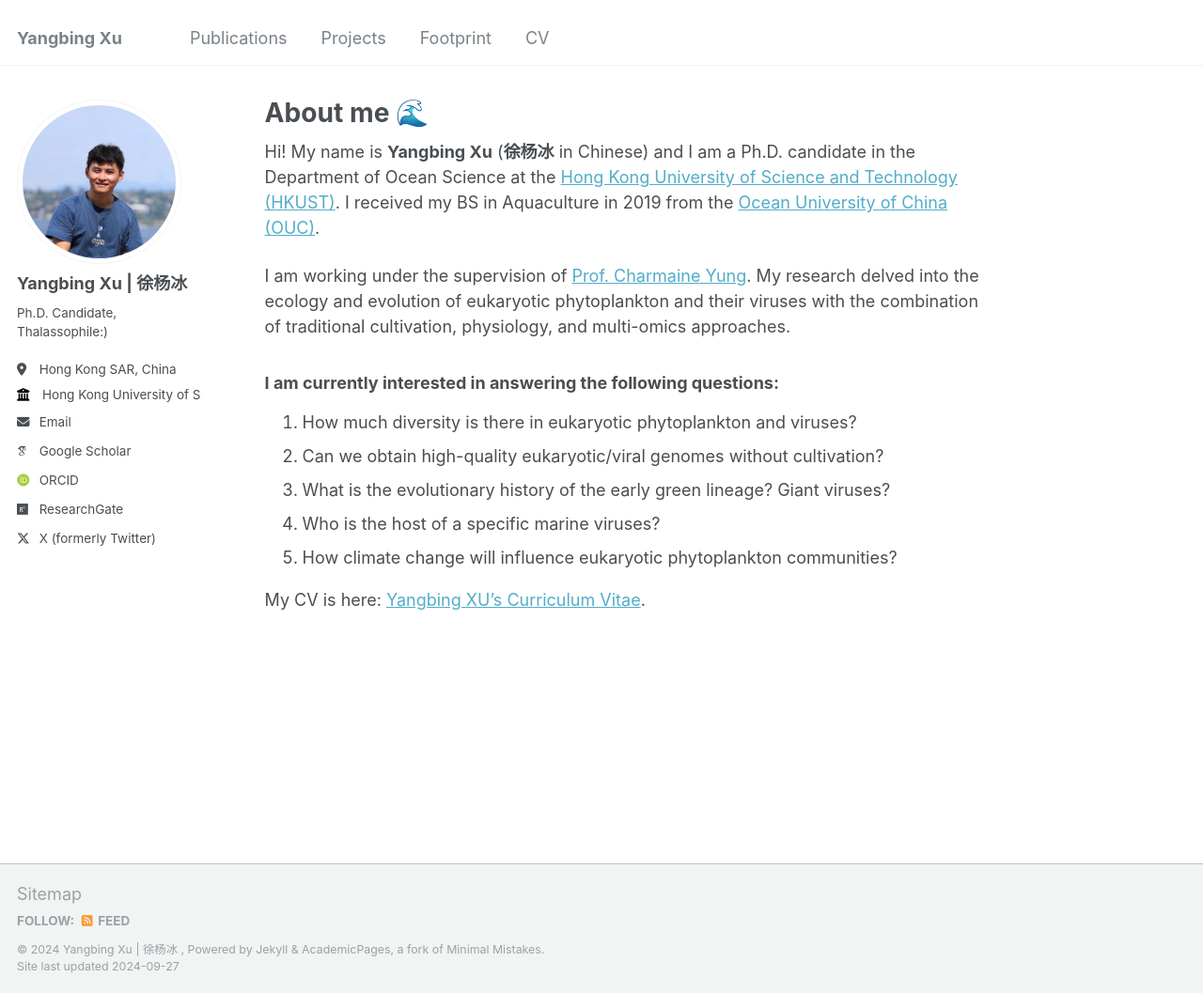
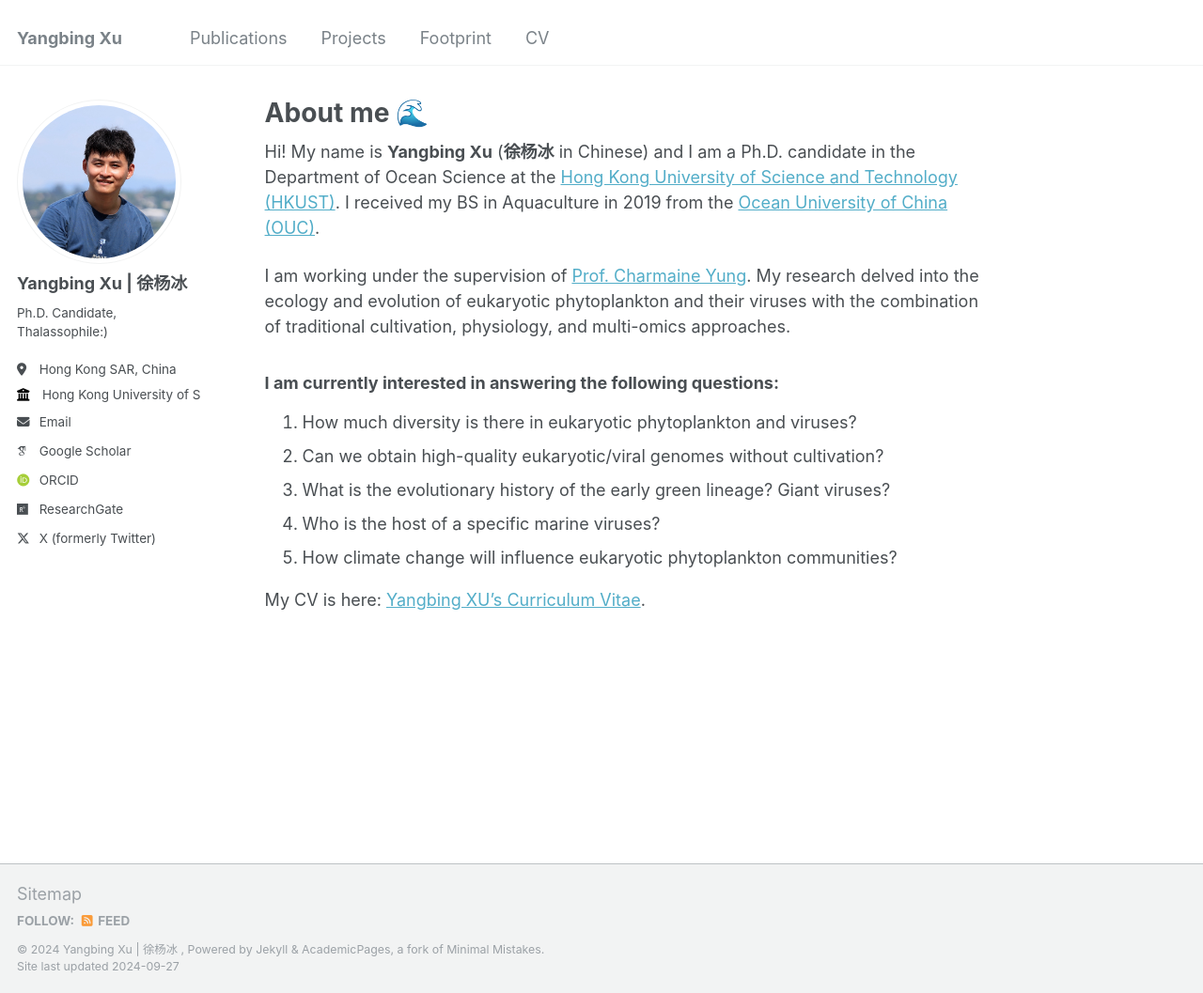
Before and after one commit to Yangbing-Ocean/yangbing, a Jekyll site: the page built from _pages/about.md, in a window 1280 px wide and 1057 px high. Shown: the whole window at 94% size. Built offline with Jekyll 4.4.1, drawn with Linux system fonts in a browser that asks for light colours; some web fonts are replaced.

Commit message:
Update _config.yml

```diff
--- a/_config.yml
+++ b/_config.yml
@@ -21,7 +21,7 @@ repository               : "yangbing-ocean.github.io"
 #               Additional customization can be done by editing /_includes/author-profile.html
 author:
   # Biographic information
-  avatar           : "profile2.png"
+  avatar           : "IMG_271.png"
   name             : "Yangbing Xu | 徐杨冰"
   pronouns         : # example: "he/his"
   bio              : "Ph.D. Candidate, Thalassophile:)"
```
